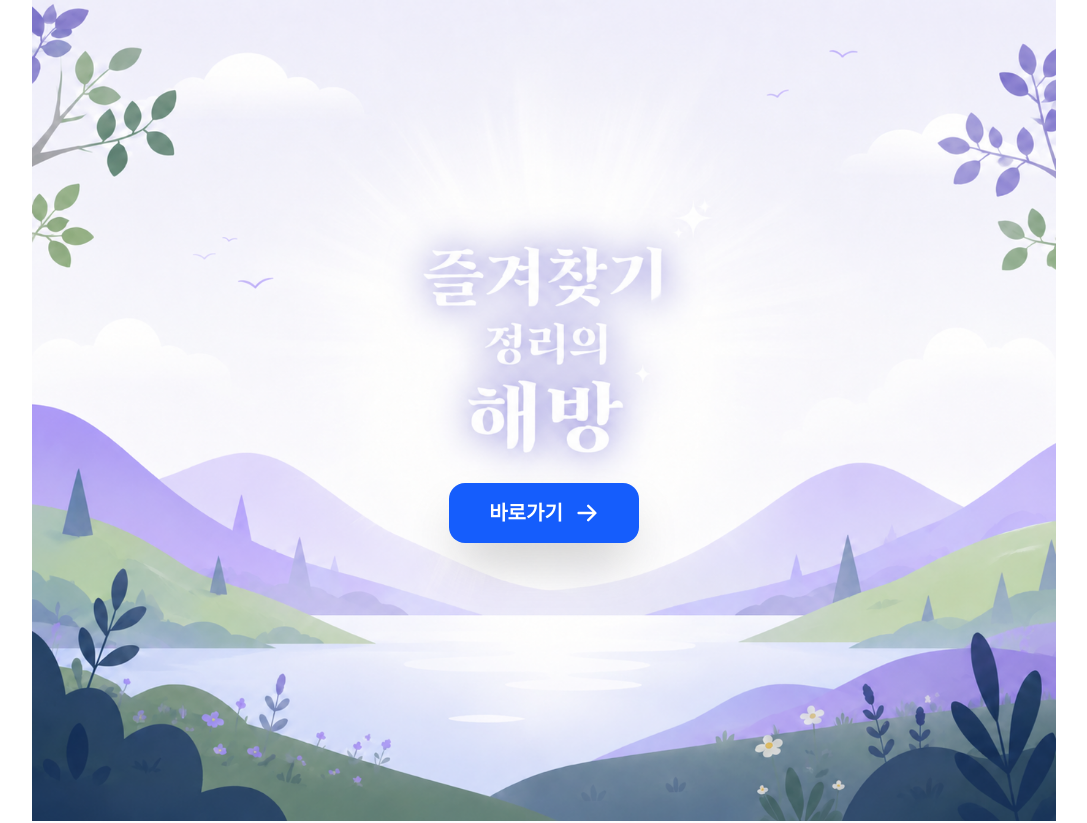
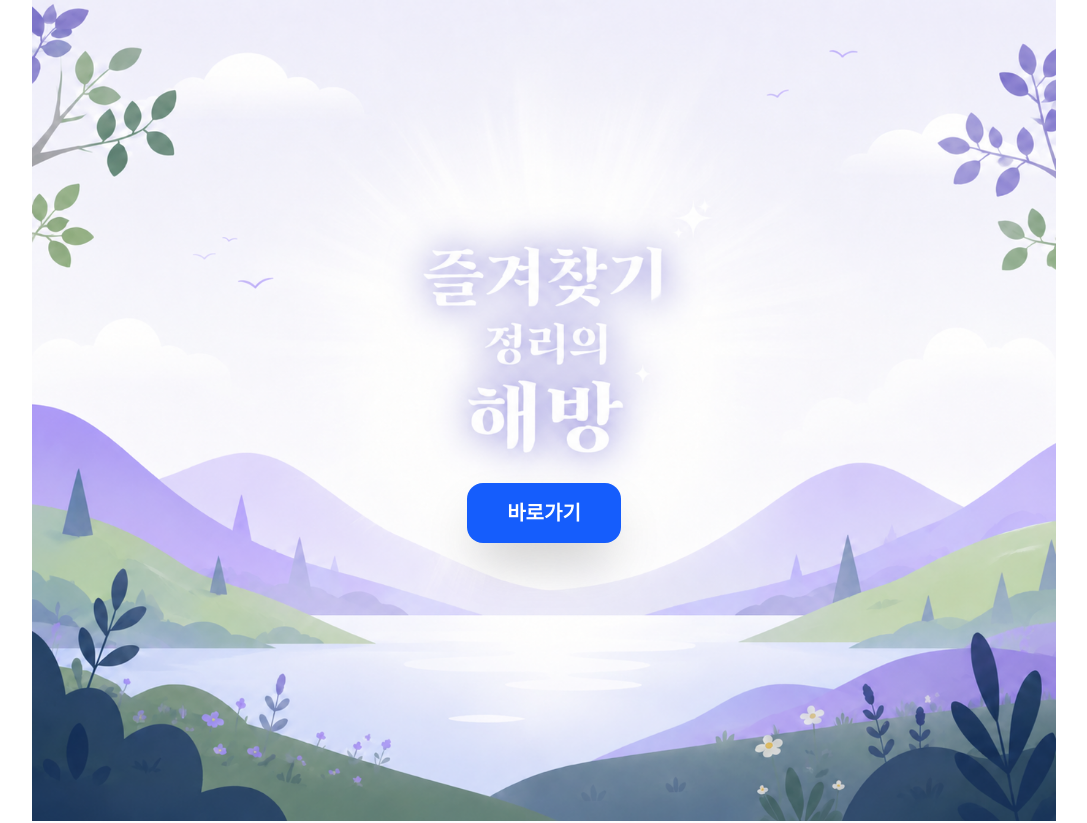
Before and after one commit to simmark-project/landing, a Next.js app: page / in a window 1280 px wide. Shown: the top 823 px of the page, without its empty margins (96-1183 px from the left). Built offline with nearby package versions, Linux system fonts and the light colour scheme.

Commit message:
feat: vercel 배포

```diff
--- a/app/page.tsx
+++ b/app/page.tsx
@@ -6,7 +6,6 @@ export default function Home() {
   const images = [1, 2, 3, 4, 5, 6, 7, 8, 9, 10];
   const extensionUrl = "https://chromewebstore.google.com/detail/simmark-ai-%EB%B6%81%EB%A7%88%ED%81%AC-%EC%A0%95%EB%A6%AC/kmblaifgcnldcklbceioinenknioaaae?hl=ko";
 
-  // Expiration Date: June 24, 2026
   const expiryDate = new Date("2026-06-24T00:00:00").getTime();
 
   const [timeLeft, setTimeLeft] = useState({
@@ -41,18 +40,15 @@ export default function Home() {
 
   return (
     <div className="min-h-screen bg-white">
-      {/* Image Stream (1-10) */}
-      <main className="flex flex-col items-center">
+      <main className="flex flex-col items-center w-full">
         {images.map((num) => (
           <div key={num} className="w-full max-w-5xl relative">
             <img
               src={`/picture/${num}.png`}
               alt={`Concept ${num}`}
-              className="w-full h-auto block"
-              loading={num > 2 ? "lazy" : "eager"}
+              style={{ width: '100%', height: 'auto', display: 'block' }}
             />
 
-            {/* Shortcut Button overlaid on the first image */}
             {num === 1 && (
               <div className="absolute inset-0 flex items-center justify-center pointer-events-none">
                 <div className="mt-[20%] pointer-events-auto">
@@ -63,9 +59,6 @@ export default function Home() {
                     className="bg-blue-600 text-white px-10 py-4 rounded-2xl font-bold text-xl hover:bg-blue-700 transition-all shadow-2xl hover:scale-105 active:scale-95 flex items-center gap-3"
                   >
                     바로가기
-                    <svg xmlns="http://www.w3.org/2000/svg" className="h-6 w-6" viewBox="0 0 20 20" fill="currentColor">
-                      <path fillRule="evenodd" d="M10.293 3.293a1 1 0 011.414 0l6 6a1 1 0 010 1.414l-6 6a1 1 0 01-1.414-1.414L14.586 11H3a1 1 0 110-2h11.586l-4.293-4.293a1 1 0 010-1.414z" clipRule="evenodd" />
-                    </svg>
                   </a>
                 </div>
               </div>
@@ -73,13 +66,12 @@ export default function Home() {
           </div>
         ))}
 
-        {/* Extra 10.png with Countdown Overlay */}
         <div className="w-full max-w-5xl relative">
           <div className="relative">
             <img
               src="/picture/10.png"
               alt="Expiration Promo"
-              className="w-full h-auto block opacity-50 brightness-[0.3]"
+              style={{ width: '100%', height: 'auto', display: 'block', opacity: 0.5, filter: 'brightness(0.3)' }}
             />
             <div className="absolute inset-0 flex flex-col items-center justify-center text-white text-center p-6">
               <div className="mb-6">
```
Also changed, not shown: 1 other file (tests, documents, lock files or other folders).
